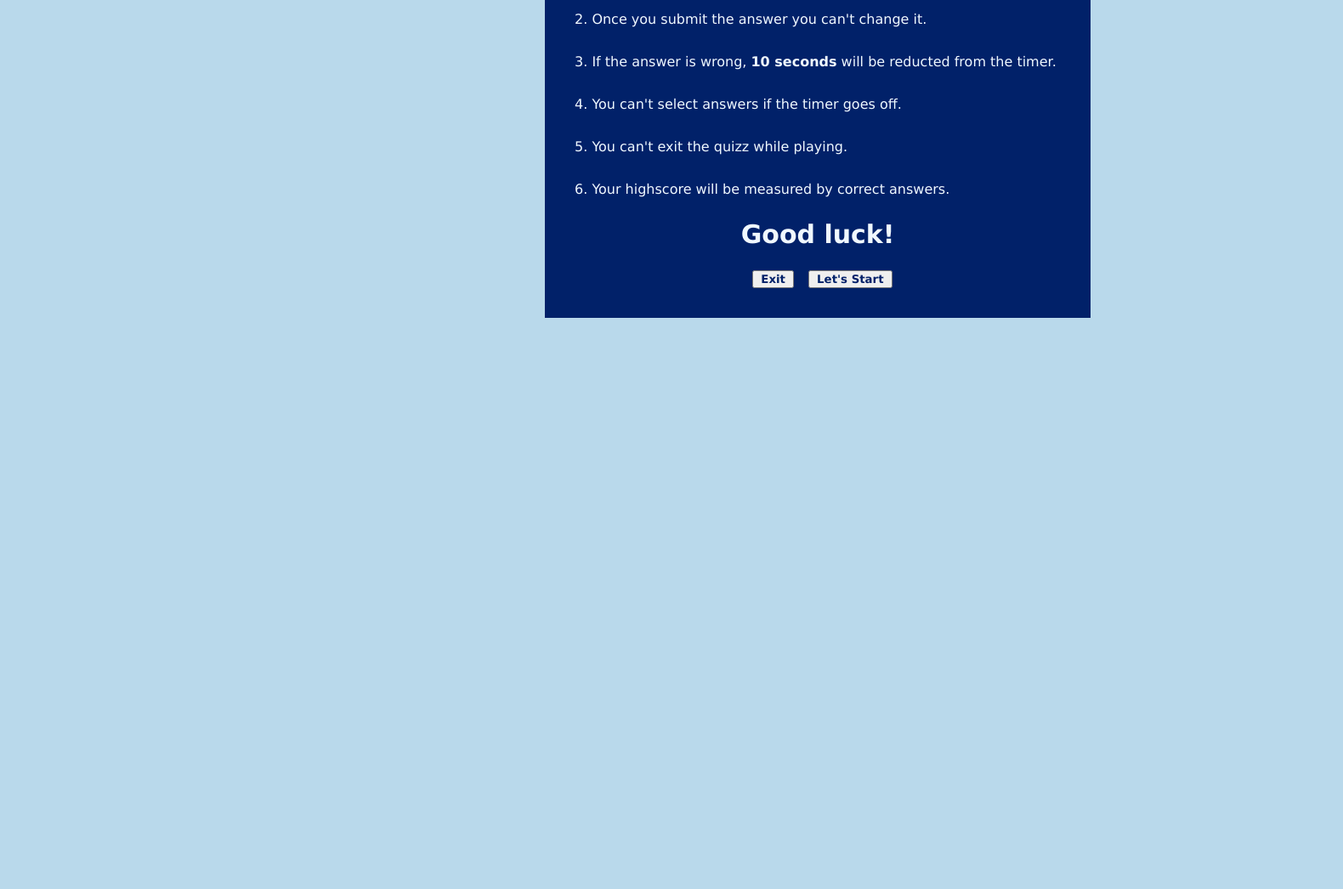
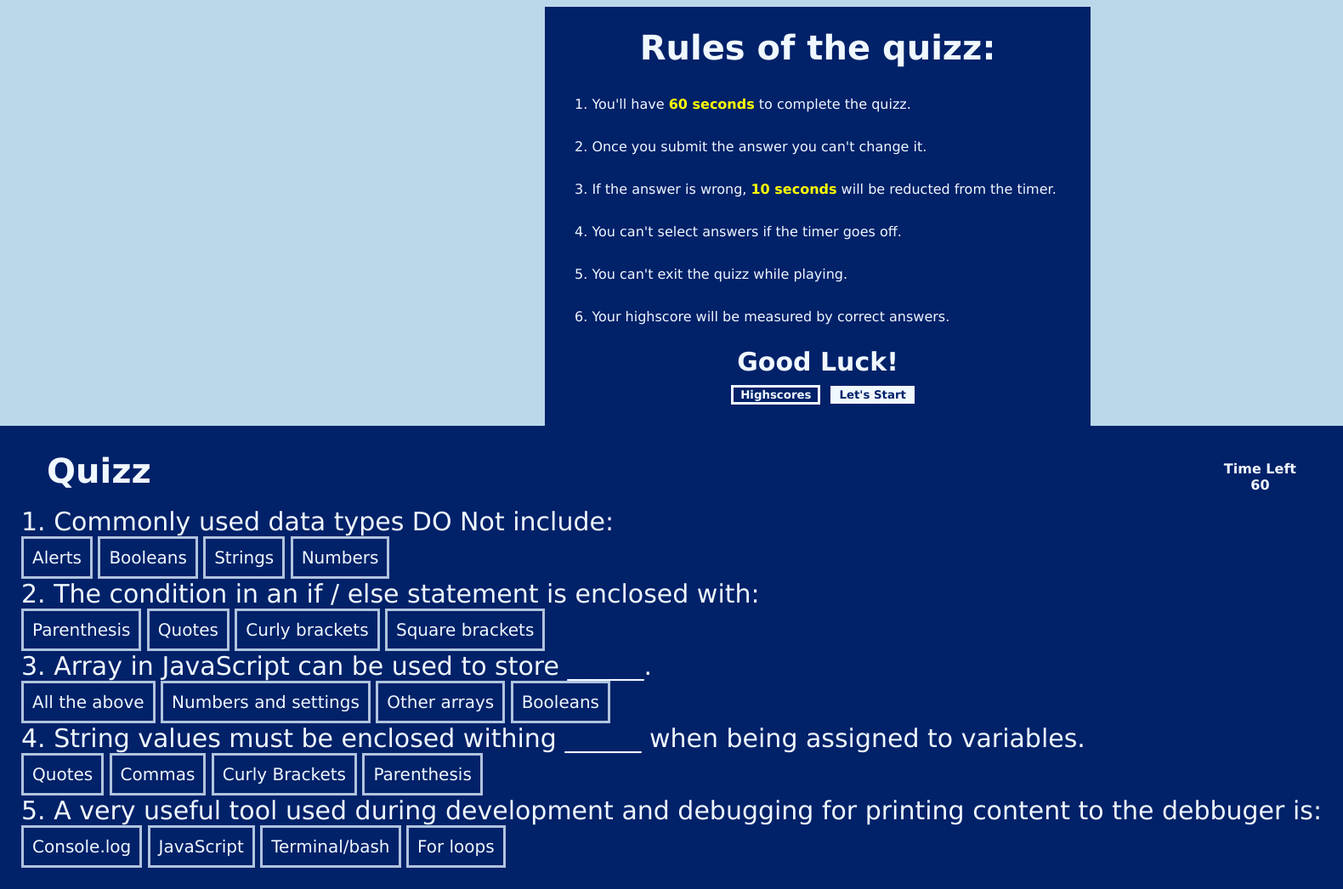
Before and after one commit to nashalysf/quizz-challenge, a plain HTML site: page code/index.html in a window 1280 px wide. Shown: the part 142-1188 px from the top of the page at 85% size, 1580 px wide, since content can reach past the window. Before the commit the page ends 800 px from the top, so only its background shows below. Drawn offline with Linux system fonts and the light colour scheme.

Commit message:
without behavior: index page done and questionair in progress

```diff
--- a/code/index.html
+++ b/code/index.html
@@ -9,31 +9,117 @@
   </head>
 
   <body>
-    <!--starting page with button
-    <div class="start">
-      <button type="button" class="start-btn">Start</button>
-    </div>-->
-
-    <!--instructions box-->
-    <section class="insBox">
+    <!--PART 1-->
+    <section class="part1" id="part1">
       <div class="title">
         <span> Rules of the quizz:</span>
       </div>
-      <div class="inst">
+      <div class="inst"> <!--instructions-->
         <ol>
-        <li class="info">You'll have <span>60 seconds</span> to complete the quizz.</li>
-        <li class="info">Once you submit the answer you can't change it.</li>
-        <li class="info">If the answer is wrong, <span> 10 seconds</span> will be reducted from the timer.</li>
-        <li class="info">You can't select answers if the timer goes off.</li>
-        <li class="info">You can't exit the quizz while playing.</li>
-        <li class="info">Your highscore will be measured by correct answers.</li>
-        </ol>
-        <h3> Good luck!</h3>
+          <li class="info">
+            You'll have <span>60 seconds</span> to complete the quizz.
+          </li>
+          <li class="info">Once you submit the answer you can't change it.</li>
+          <li class="info">
+            If the answer is wrong, <span> 10 seconds</span> will be reducted
+            from the timer.
+          </li>
+          <li class="info">You can't select answers if the timer goes off.</li>
+          <li class="info">You can't exit the quizz while playing.</li>
+          <li class="info">
+            Your highscore will be measured by correct answers.
+          </li>
+        </ol> <!--end of instructions-->
+        <h3>Good Luck!</h3>
         <div class="buttons">
-          <button class="quit">Exit</button>
+          <button class="highscore">Highscores</button>
           <button class="restart">Let's Start</button>
         </div>
       </div>
-    </section>
+    </section><!--end of PART 1-->
+
+    <!--PART 2-->
+    <section class="part2" id="part2">
+      <header>
+        <div class="title">Quizz</div>
+        <div class="timer">
+          <div class="time-text">Time Left</div>
+          <div class="time-secs">60</div>
+        </div>
+      </header>
+
+      <!--questions and answers-->
+      <section class="questions">
+        <div class="q1">
+          <div> 1. Commonly used data types DO Not include:</div>
+        </div>
+
+        <div class="answers">
+          <div class="correct">Alerts</div>
+          <div>Booleans</div>
+          <div>Strings</div>
+          <div>Numbers</div>
+        </div>
+        <!--end of q1-->
+
+        <div class="q2">
+          <div>2. The condition in an if / else statement is enclosed with:</div>
+        </div>
+        <div class="answers">
+          <div class="correct">Parenthesis</div>
+          <div>Quotes</div>
+          <div>Curly brackets</div>
+          <div>Square brackets</div>
+        </div>
+        <!--end of q2-->
+
+        <div class="q3">
+          <div>3. Array in JavaScript can be used to store ______.</div>
+        </div>
+        <div class="answers">
+          <div class="correct">All the above</div>
+          <div>Numbers and settings</div>
+          <div>Other arrays</div>
+          <div>Booleans</div>
+        </div>
+        <!--end of q3-->
+
+        <div class="q4">
+          <div>4. String values must be enclosed withing ______ when being assigned
+            to variables.</div>
+        </div>
+        <div class="answers">
+          <div class="correct">Quotes</div>
+          <div>Commas</div>
+          <div>Curly Brackets</div>
+          <div>Parenthesis</div>
+        </div>
+        <!--end of q4-->
+
+        <div class="q5">
+          <div>5. A very useful tool used during development and debugging for
+            printing content to the debbuger is:</div>
+        </div>
+        <div class="answers">
+          <div class="correct">Console.log</div>
+          <div>JavaScript</div>
+          <div>Terminal/bash</div>
+          <div>For loops</div>
+        </div>
+        <!--end of q5-->
+      </section>
+      <!--end of questionaire-->
+      <!--questionaire footer-->
+      <footer class="ans-check">
+        <h2 class="correct">Correct!</h2>
+        <h2 class="wrong">Wrong!</h2>
+      </footer>
+    </section><!--end of PART 2-->
+
+    <!--PART 3-->
+
+    <!--PART 4-->
+
+
   </body>
 </html>
--- a/code/style.css
+++ b/code/style.css
@@ -20,11 +20,12 @@ body{
 .answers a:hover{
     color: var(--tertiary);
 }
-.insBox {
+.part1 {
     background-color: var(--secondary);
     color: var(--tertiary);
     padding: 25px;
     margin: auto;
+    margin-top: 150px;
     position: relative;
     top: 50%;
     left: 100%;
@@ -57,17 +58,34 @@ body{
     background-color: var(--secondary);
     cursor: pointer;
 }
-.quit, .restart {
-    transform: translate(-50% -50%);
-    color: var(--secondary);
+.highscore, .restart {
+    color: var(--tertiary);
+    border: solid var(--tertiary);
     font-weight: bold;
     padding: 1px 8px;
-    display: flex-block;
-    flex-wrap: wrap;
     margin-left: 12px;
+    background-color: transparent;
+}
+.restart{
+    background-color: var(--tertiary);
+    color: var(--secondary);
+    border: 2.7px solid var(--tertiary);
+}
+.restart:hover{
+    background-color: var(--primary);
+    border-color: var(--primary);
+}
+.highscore:hover{
+    color: var(--fortiary);
+    border-color: var(--fortiary);
+
 }
 .buttons {
-    margin: 15px 40px 10px 35%;
+    transform: translate(-50% -50%);
+    display: flex;
+    justify-content: center;
+    align-items: center;
+    cursor: pointer;
 }
 .title {
     height: 60px;
@@ -85,6 +103,7 @@ body{
 }
 .inst ol li span{
     font-weight: bolder;
+    color: yellow;
 }
 h3 {
     text-align: center;
@@ -92,3 +111,39 @@ h3 {
     padding-bottom: 10px;
     font-size: 30px;
 }
+.part2{
+    background-color: var(--secondary);
+    color: var(--tertiary);
+    padding: 25px;
+    position: absolute;
+    width: max-content;
+}
+.part2 header{
+    height: 70px;
+    padding: 0 30px;
+    display: flex;
+    align-items: center;
+    justify-content: space-between;
+}
+.timer{
+    text-align: center;
+    font-weight: bold;
+}
+.ans-check{
+    display: none;
+}
+.q1, .q2, .q3, .q4, .q5{
+    font-size: 30px;
+
+}
+.answers {
+    font-size: 20px;
+}
+.answers div{
+    border: #B0C4DE solid 3px;
+    width: max-content;
+    padding: 10px;
+    display: inline-flex;
+    justify-content: space-between;
+    align-items: center;
+}
```
